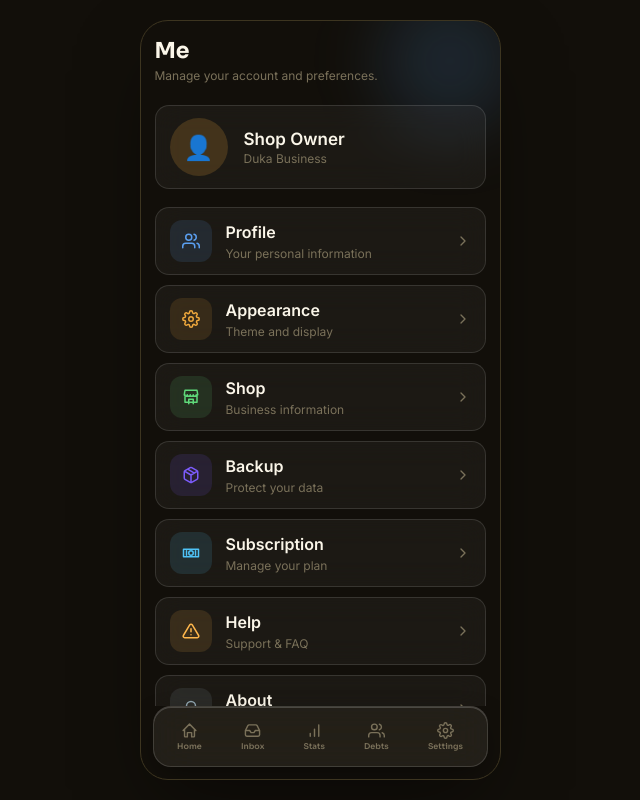
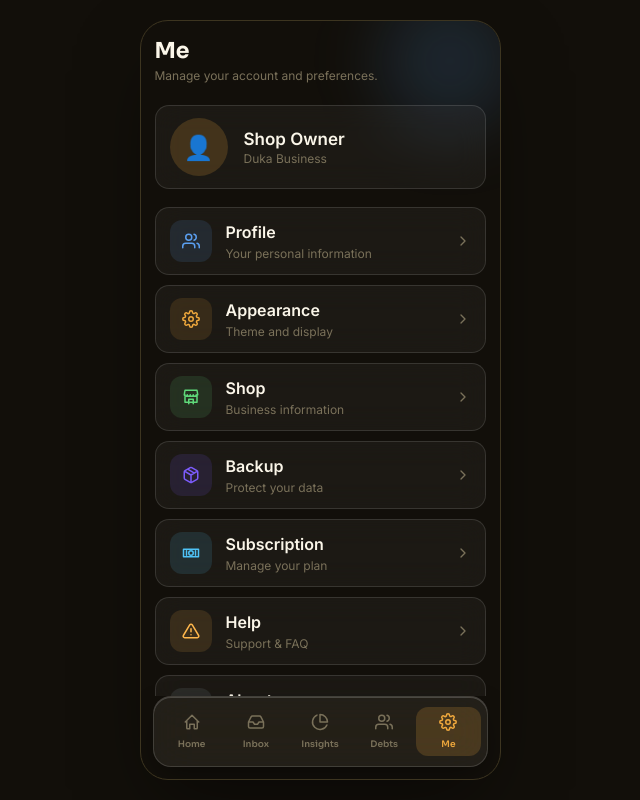
Before and after one commit to bred9702-svg/Duka-app-fin, a React (Vite) app: page /me in a window 1280 px wide. Shown: the whole page, without its empty margins (320-960 px from the left). Built offline with nearby package versions, Linux system fonts and the light colour scheme; no server answers; the database is empty.

Commit message:
Update BottomNav.jsx

```diff
--- a/src/components/BottomNav.jsx
+++ b/src/components/BottomNav.jsx
@@ -3,51 +3,141 @@ import Icon from './ui/Icon'
 import useAppStore from '../store/useAppStore'
 
 const TABS = [
-  { id: 'home', path: '/', icon: 'home', label: 'Home' },
-  { id: 'inbox', path: '/inbox', icon: 'inbox', label: 'Inbox' },
-  { id: 'analytics', path: '/analytics', icon: 'barChart', label: 'Stats' },
-  { id: 'debts', path: '/debts', icon: 'users', label: 'Debts' },
-  { id: 'settings', path: '/settings', icon: 'settings', label: 'Settings' },
+  {
+    id: 'home',
+    path: '/',
+    icon: 'home',
+    label: 'Home',
+  },
+  {
+    id: 'inbox',
+    path: '/inbox',
+    icon: 'inbox',
+    label: 'Inbox',
+  },
+  {
+    id: 'insights',
+    path: '/inventory',
+    icon: 'pieChart',
+    label: 'Insights',
+  },
+  {
+    id: 'debts',
+    path: '/debts',
+    icon: 'users',
+    label: 'Debts',
+  },
+  {
+    id: 'me',
+    path: '/me',
+    icon: 'settings',
+    label: 'Me',
+  },
 ]
 
 export default function BottomNav() {
   const navigate = useNavigate()
   const location = useLocation()
+
   const transactions = useAppStore((s) => s.transactions)
-  const unclassifiedCount = transactions.filter((t) => !t.classified).length
+
+  const unclassifiedCount = transactions.filter(
+    (t) => !t.classified
+  ).length
 
   return (
-    <div style={{
-      display: 'flex', justifyContent: 'space-around', alignItems: 'center',
-      margin: '0 12px 12px', padding: '10px 4px',
-      background: 'rgba(255,255,255,0.07)',
+    <div
+      style={{
+        display: 'flex',
+        justifyContent: 'space-around',
+        alignItems: 'center',
+        margin: '0 12px 12px',
+        padding: '10px 6px',
+        background: 'rgba(255,255,255,.07)',
         backdropFilter: 'blur(22px) saturate(180%)',
         WebkitBackdropFilter: 'blur(22px) saturate(180%)',
-      border: '1px solid rgba(255,255,255,0.14)',
+        border: '1px solid rgba(255,255,255,.14)',
         borderRadius: 18,
-      boxShadow: '0 10px 30px -10px rgba(0,0,0,0.6), inset 0 1px 0 rgba(255,255,255,0.18)',
-      position: 'relative', zIndex: 10, flexShrink: 0,
-    }}>
+        boxShadow:
+          '0 10px 30px -10px rgba(0,0,0,.6), inset 0 1px 0 rgba(255,255,255,.18)',
+        flexShrink: 0,
+        zIndex: 10,
+      }}
+    >
       {TABS.map((tab) => {
         const active = location.pathname === tab.path
+
         return (
-          <div key={tab.id} onClick={() => navigate(tab.path)} style={{
-            display: 'flex', flexDirection: 'column', alignItems: 'center', gap: 2,
+          <button
+            key={tab.id}
+            onClick={() => navigate(tab.path)}
+            style={{
+              flex: 1,
+              border: 'none',
+              background: 'transparent',
               cursor: 'pointer',
-            padding: active ? '5px 10px' : '5px 8px',
-            background: active ? 'rgba(240,169,61,0.22)' : 'transparent',
-            borderRadius: 10, transition: 'background .15s',
-          }}>
-            <div style={{ position: 'relative', display: 'inline-flex' }}>
-              <Icon name={tab.icon} size={17} color={active ? '#F0A93D' : 'var(--text-low)'} />
-              {tab.id === 'inbox' && unclassifiedCount > 0 && (
-                <span style={{ position: 'absolute', top: -3, right: -5, width: 7, height: 7, background: '#FF6B5B', borderRadius: '50%', boxShadow: '0 0 6px rgba(255,107,91,0.7)' }} />
+              padding: 0,
+            }}
+          >
+            <div
+              style={{
+                display: 'flex',
+                flexDirection: 'column',
+                alignItems: 'center',
+                gap: 4,
+                padding: '6px 4px',
+                borderRadius: 12,
+                background: active
+                  ? 'rgba(240,169,61,.18)'
+                  : 'transparent',
+                transition: '.18s',
+              }}
+            >
+              <div
+                style={{
+                  position: 'relative',
+                }}
+              >
+                <Icon
+                  name={tab.icon}
+                  size={18}
+                  color={
+                    active
+                      ? '#F0A93D'
+                      : 'var(--text-low)'
+                  }
+                />
+
+                {tab.id === 'inbox' &&
+                  unclassifiedCount > 0 && (
+                    <span
+                      style={{
+                        position: 'absolute',
+                        top: -2,
+                        right: -3,
+                        width: 8,
+                        height: 8,
+                        borderRadius: '50%',
+                        background: '#FF6B5B',
+                      }}
+                    />
                   )}
               </div>
-            <span style={{ fontFamily: 'var(--font-display)', fontSize: 8, color: active ? '#F0A93D' : 'var(--text-low)', fontWeight: 600 }}>
+
+              <span
+                style={{
+                  fontFamily: 'var(--font-display)',
+                  fontSize: 9,
+                  fontWeight: 600,
+                  color: active
+                    ? '#F0A93D'
+                    : 'var(--text-low)',
+                }}
+              >
                 {tab.label}
               </span>
             </div>
+          </button>
         )
       })}
     </div>
```
Lines whose indentation alone changed are shown as unchanged.
